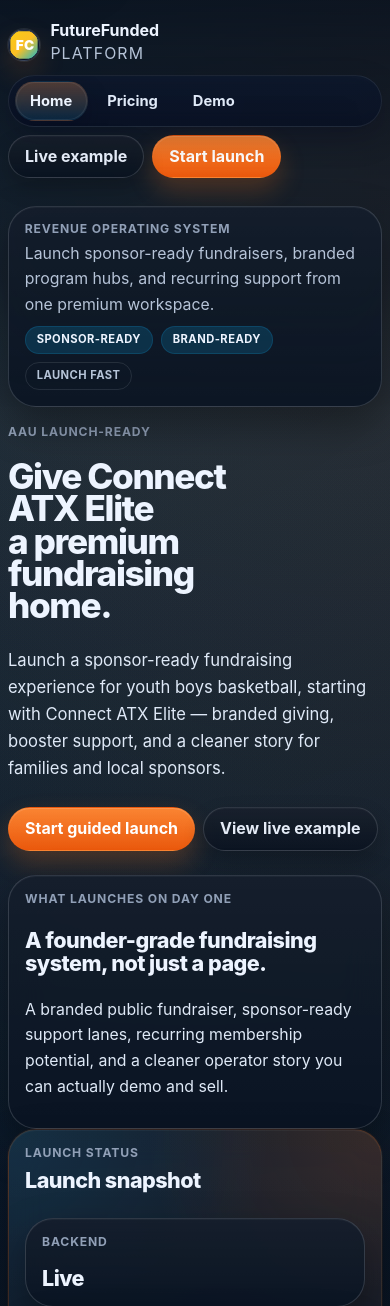
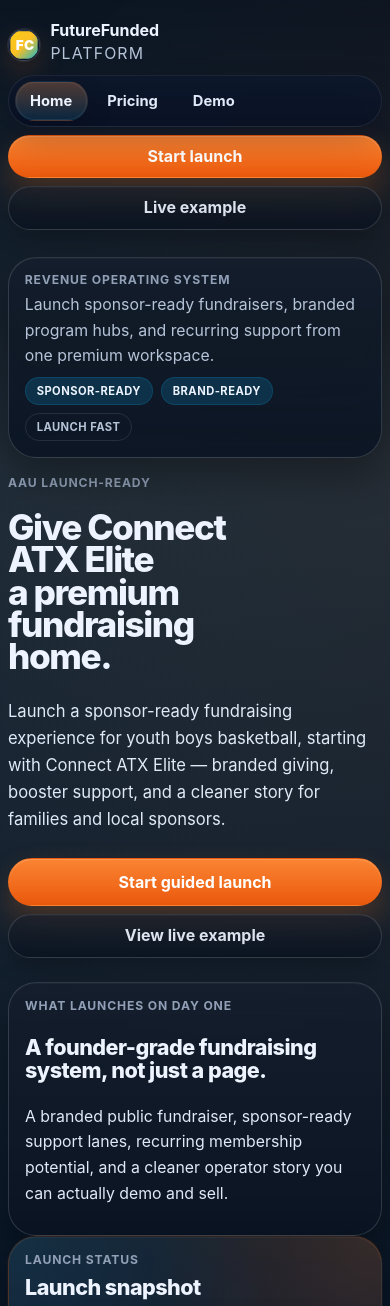
Before and after one commit to thelab33/futurefunded-enterprise, a Flask app: template apps/web/app/templates/platform/pages/home.html in a window 390 px wide. Shown: the top 1306 px of the page. Run offline with Flask 3, Linux system fonts and the light colour scheme; the template is opened without the code that fills it, so the values that code supplies are empty; parts of the project's set-up code (start-up, migrations or seed data) failed here and were passed over.

Commit message:
Polish platform CTA hierarchy and conversion rhythm

```diff
--- a/apps/web/app/static/css/platform-pages.css
+++ b/apps/web/app/static/css/platform-pages.css
@@ -844,6 +844,7 @@
 
 
 
+
 /* FF_PLATFORM_HIERARCHY_POLISH_V1_START */
 @layer ff.pages {
   body[data-ff-template="platform"] {
@@ -997,3 +998,91 @@
 }
 
 /* FF_PLATFORM_HIERARCHY_POLISH_V1_END */
+
+
+/* FF_PLATFORM_CTA_CONVERSION_V1_START */
+@layer ff.pages {
+  body[data-ff-template="platform"] {
+    --ff-platform-cta-shadow:
+      inset 0 1px 0 rgb(255 255 255 / 0.16),
+      0 16px 32px rgb(249 115 22 / 0.24);
+    --ff-platform-cta-shadow-hover:
+      inset 0 1px 0 rgb(255 255 255 / 0.18),
+      0 18px 36px rgb(249 115 22 / 0.28);
+  }
+
+  body[data-ff-template="platform"] .ff-btn.ff-btn--primary,
+  body[data-ff-template="platform"] .ff-btn.ff-btn--pill.ff-btn--primary {
+    box-shadow: var(--ff-platform-cta-shadow);
+  }
+
+  body[data-ff-template="platform"] .ff-btn.ff-btn--primary:hover,
+  body[data-ff-template="platform"] .ff-btn.ff-btn--primary:focus-visible,
+  body[data-ff-template="platform"] .ff-btn.ff-btn--pill.ff-btn--primary:hover,
+  body[data-ff-template="platform"] .ff-btn.ff-btn--pill.ff-btn--primary:focus-visible {
+    box-shadow: var(--ff-platform-cta-shadow-hover);
+    transform: translateY(-1px);
+  }
+
+  body[data-ff-template="platform"] .ff-btn.ff-btn--secondary,
+  body[data-ff-template="platform"] .ff-btn.ff-btn--pill.ff-btn--secondary {
+    opacity: 0.92;
+  }
+
+  body[data-ff-template="platform"] .ff-btn.ff-btn--secondary:hover,
+  body[data-ff-template="platform"] .ff-btn.ff-btn--secondary:focus-visible,
+  body[data-ff-template="platform"] .ff-btn.ff-btn--pill.ff-btn--secondary:hover,
+  body[data-ff-template="platform"] .ff-btn.ff-btn--pill.ff-btn--secondary:focus-visible {
+    opacity: 1;
+  }
+
+  /* Hero CTA emphasis */
+  body[data-ff-page="home"] .ff-sectionhead[aria-labelledby="platformHomeHeroTitle"] .ff-btn--primary,
+  body[data-ff-page="pricing"] .ff-platformGridTop > aside.ff-card.ff-glass .ff-btn--primary,
+  body[data-ff-page="demo"] .ff-platformGridTop > aside.ff-card.ff-glass .ff-btn--primary {
+    min-height: 3rem;
+    padding-inline: 1.1rem;
+  }
+
+  /* Pricing featured plan CTA */
+  body[data-ff-page="pricing"] [aria-labelledby="platformPlansTitle"] .ff-grid.ff-grid--3 > :nth-child(2) .ff-btn--primary {
+    min-height: 3rem;
+    width: 100%;
+  }
+
+  /* Close-section CTA bars */
+  body[data-ff-page="pricing"] [aria-labelledby="platformPricingCloseTitle"] .ff-row.ff-wrap.ff-gap-2,
+  body[data-ff-page="demo"] [aria-labelledby="demoCloseTitle"] .ff-row.ff-wrap.ff-gap-2,
+  body[data-ff-page="demo"] [aria-labelledby="platformDemoFounderCloseTitle"] .ff-row.ff-wrap.ff-gap-2 {
+    align-items: center;
+  }
+
+  body[data-ff-page="pricing"] [aria-labelledby="platformPricingCloseTitle"] .ff-btn--primary,
+  body[data-ff-page="demo"] [aria-labelledby="demoCloseTitle"] .ff-btn--primary,
+  body[data-ff-page="demo"] [aria-labelledby="platformDemoFounderCloseTitle"] .ff-btn--primary {
+    min-height: 3rem;
+    padding-inline: 1.15rem;
+  }
+
+  /* CTA spacing rhythm */
+  body[data-ff-template="platform"] .ff-row.ff-wrap.ff-gap-2 .ff-btn + .ff-btn {
+    margin-inline-start: 0;
+  }
+
+  @media (max-width: 640px) {
+    body[data-ff-template="platform"] .ff-row.ff-wrap.ff-gap-2 {
+      width: 100%;
+    }
+
+    body[data-ff-template="platform"] .ff-row.ff-wrap.ff-gap-2 .ff-btn {
+      flex: 1 1 100%;
+      width: 100%;
+    }
+
+    body[data-ff-template="platform"] .ff-row.ff-wrap.ff-gap-2 .ff-btn--primary {
+      order: -1;
+    }
+  }
+}
+
+/* FF_PLATFORM_CTA_CONVERSION_V1_END */
```
Also changed, not shown: tools/refactor/ff_platform_cta_conversion_v1.py (added, +117 -0 lines).
